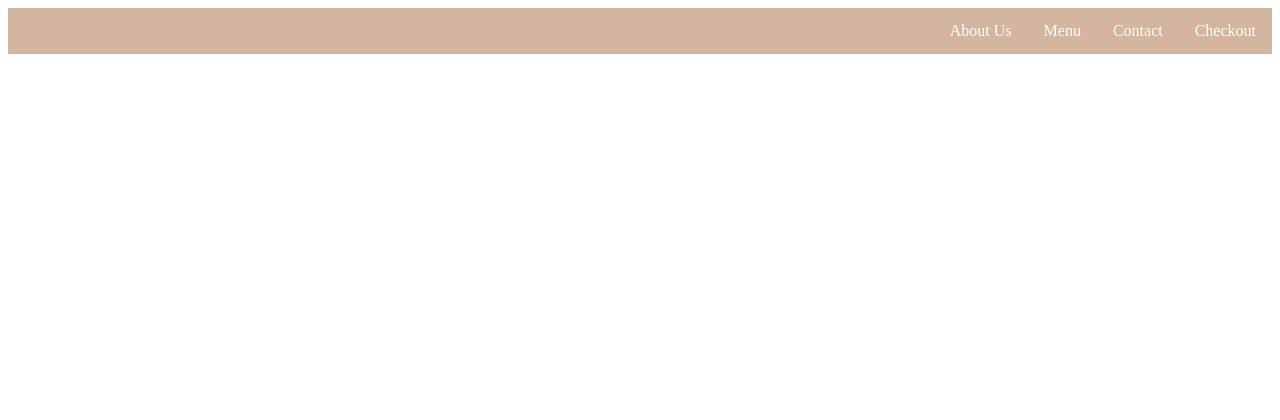
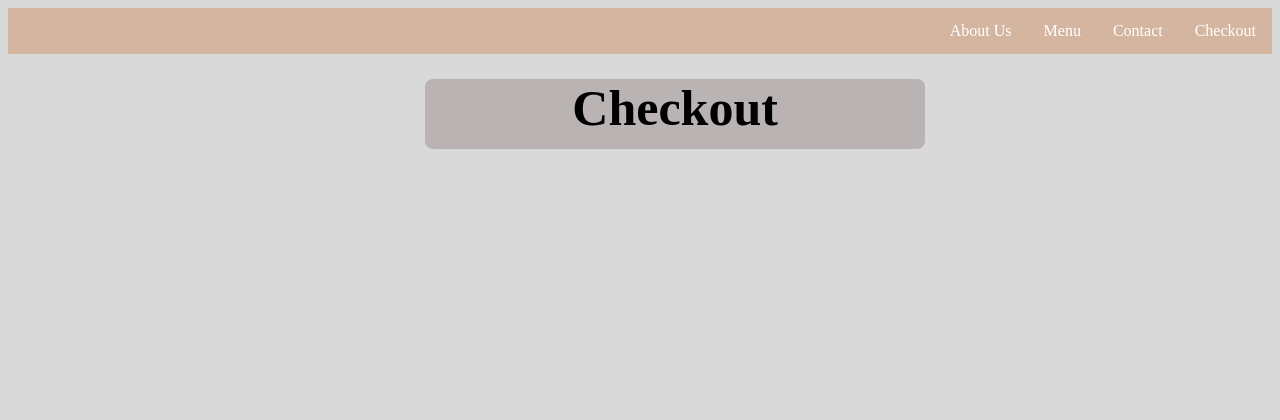
Before and after one commit to FloT28/204B_Ted-s_Cafe, a Flask app: page /checkout in a window 1280 px wide. Shown: the top 420 px of the page. Run offline with Flask 3, Linux system fonts and the light colour scheme.

Commit message:
updated files * started checkout page

```diff
--- a/templates/about_us.html
+++ b/templates/about_us.html
@@ -46,7 +46,7 @@ footer {
   left: 0;
   bottom: 0;
   width: 97%;
-  height:10%;
+  height:8%;
 }
 
 /*cover + title image style*/
--- a/templates/checkout.html
+++ b/templates/checkout.html
@@ -50,10 +50,29 @@ footer {
   left: 0;
   bottom: 0;
   width: 97%;
-  height:10%;
+  height:8%;
+}
+
+.rectangle{
+  background-color: #B9B3B3;
+  width:500px;
+  height:70px;
+  border-radius:8px;
+  font-family: 'Times New Roman', Times, serif;
+  font-size:50px;
+  color:black;
+  margin-left:33%;
+  margin-top:2%;
+  text-align: center;
+}
+
+.backgd{
+  background-color: #D9D9D9;
 }
 
 </style>
+
+<body class="backgd">
 
 <!--Navigation Bar-->
 <ul>
@@ -63,6 +82,9 @@ footer {
   <li><a href="/">About Us</a></li>
 </ul>
 
+<!---->
+<h1 class="rectangle">Checkout</h1>
+
 
 <!--Footer-->
 <footer>
```
Also changed, not shown: templates/contact_us.html (+62 -17 lines).
